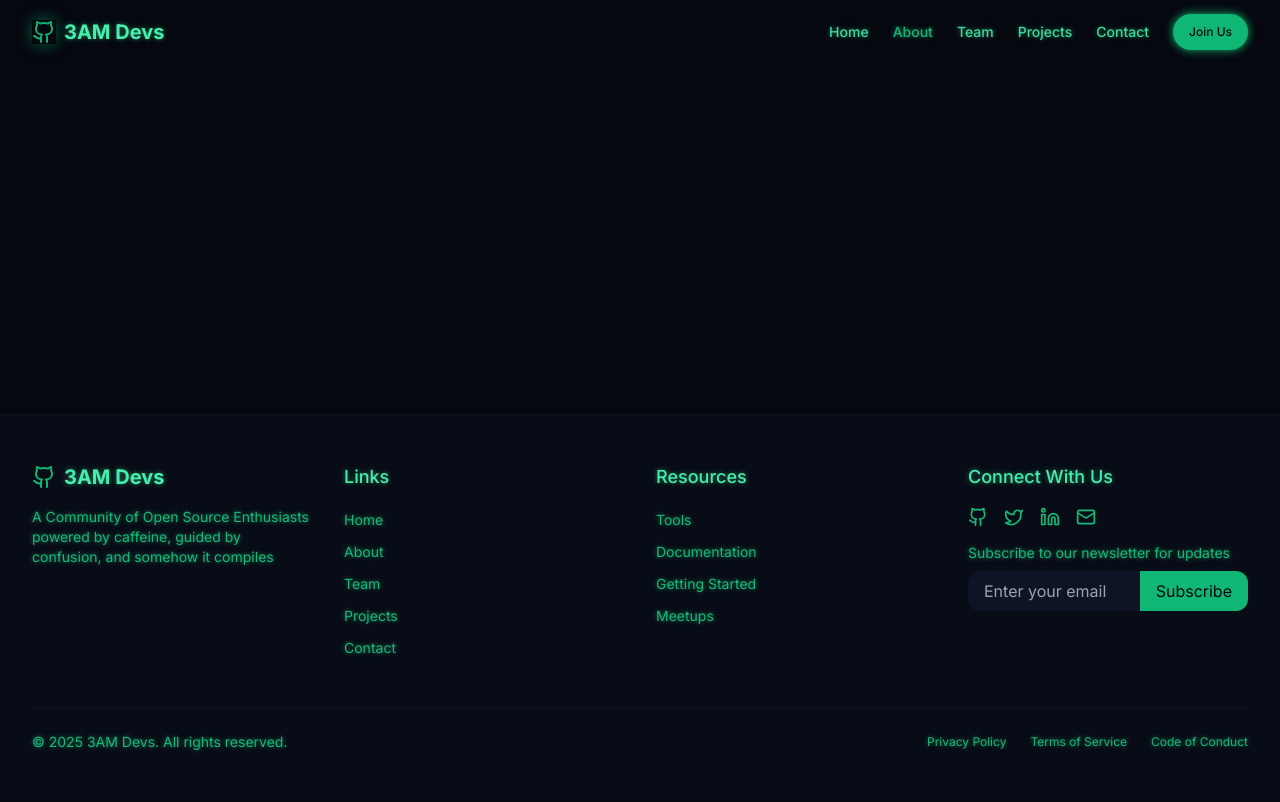
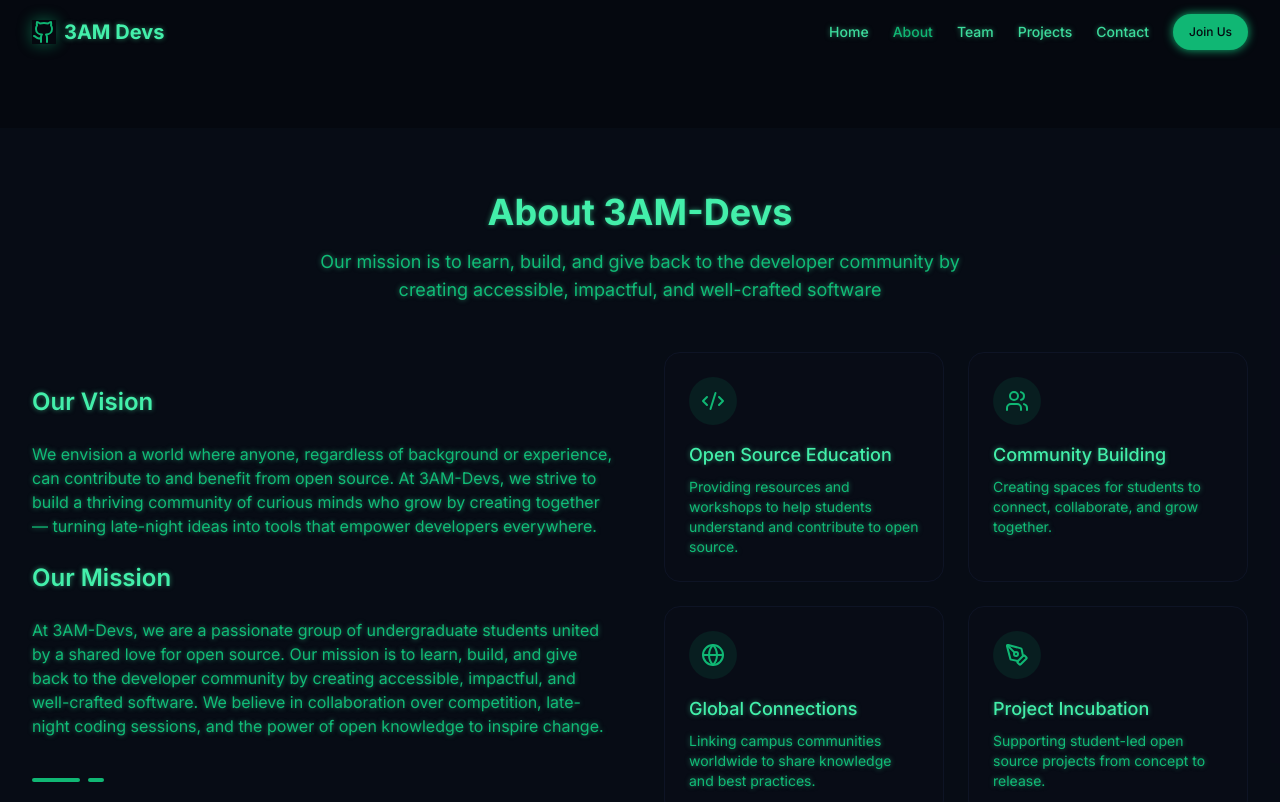
Before and after one commit to 3AM-Devs/website, a React (Vite) app: page /about in a window 1280 px wide. Shown: the top 802 px of the page. Built offline with nearby package versions, Linux system fonts and the light colour scheme.

Commit message:
add About page and Section component; update App routing

```diff
--- a/src/App.tsx
+++ b/src/App.tsx
@@ -1,8 +1,7 @@
-import React from 'react';
-import { BrowserRouter as Router, Routes, Route } from 'react-router-dom';
-import Layout from './components/layout/Layout';
-import Home from './pages/Home.tsx';
-
+import { Route, BrowserRouter as Router, Routes } from "react-router-dom";
+import Layout from "./components/layout/Layout";
+import About from "./pages/About.tsx";
+import Home from "./pages/Home.tsx";
 
 function App() {
   return (
@@ -10,6 +9,7 @@ function App() {
       <Layout>
         <Routes>
           <Route path="/" element={<Home />} />
+          <Route path="/about" element={<About />} />
         </Routes>
       </Layout>
     </Router>
--- /dev/null
+++ b/src/components/home/About.tsx
@@ -0,0 +1,94 @@
+import { Code2, Globe, PenTool, Users } from "lucide-react";
+import React from "react";
+import Section from "../ui/Section.tsx";
+
+const About: React.FC = () => {
+  return (
+    <Section
+      id="about"
+      title="About 3AM-Devs"
+      subtitle="Our mission is to learn,
+            build, and give back to the developer community by creating
+            accessible, impactful, and well-crafted software"
+      className="bg-muted/30"
+    >
+      <div className="grid grid-cols-1 md:grid-cols-2 gap-12 items-center">
+        <div className="space-y-6">
+          <h3 className="text-2xl font-semibold">Our Vision</h3>
+          <p className="text-muted-foreground">
+            We envision a world where anyone, regardless of background or
+            experience, can contribute to and benefit from open source. At
+            3AM-Devs, we strive to build a thriving community of curious minds
+            who grow by creating together — turning late-night ideas into tools
+            that empower developers everywhere.
+          </p>
+
+          <h3 className="text-2xl font-semibold">Our Mission</h3>
+          <p className="text-muted-foreground">
+            At 3AM-Devs, we are a passionate group of undergraduate students
+            united by a shared love for open source. Our mission is to learn,
+            build, and give back to the developer community by creating
+            accessible, impactful, and well-crafted software. We believe in
+            collaboration over competition, late-night coding sessions, and the
+            power of open knowledge to inspire change.
+          </p>
+
+          <div className="pt-4">
+            <div className="flex items-center gap-2">
+              <div className="h-1 w-12 bg-primary rounded-full"></div>
+              <div className="h-1 w-4 bg-primary rounded-full"></div>
+            </div>
+          </div>
+        </div>
+
+        <div className="grid grid-cols-1 sm:grid-cols-2 gap-6">
+          <div className="bg-card p-6 rounded-lg border border-border hover:border-primary/50 transition-all hover:shadow-md group">
+            <div className="w-12 h-12 p-3 bg-primary/10 rounded-full mb-4 group-hover:bg-primary/20 transition-colors">
+              <Code2 className="h-6 w-6 text-primary" />
+            </div>
+            <h4 className="text-lg font-medium mb-2">Open Source Education</h4>
+            <p className="text-sm text-muted-foreground">
+              Providing resources and workshops to help students understand and
+              contribute to open source.
+            </p>
+          </div>
+
+          <div className="bg-card p-6 rounded-lg border border-border hover:border-primary/50 transition-all hover:shadow-md group">
+            <div className="w-12 h-12 p-3 bg-primary/10 rounded-full mb-4 group-hover:bg-secondary/20 transition-colors">
+              <Users className="h-6 w-6 text-primary" />
+            </div>
+            <h4 className="text-lg font-medium mb-2">Community Building</h4>
+            <p className="text-sm text-muted-foreground">
+              Creating spaces for students to connect, collaborate, and grow
+              together.
+            </p>
+          </div>
+
+          <div className="bg-card p-6 rounded-lg border border-border hover:border-primary/50 transition-all hover:shadow-md group">
+            <div className="w-12 h-12 p-3 bg-primary/10 rounded-full mb-4 group-hover:bg-accent/20 transition-colors">
+              <Globe className="h-6 w-6 text-primary" />
+            </div>
+            <h4 className="text-lg font-medium mb-2">Global Connections</h4>
+            <p className="text-sm text-muted-foreground">
+              Linking campus communities worldwide to share knowledge and best
+              practices.
+            </p>
+          </div>
+
+          <div className="bg-card p-6 rounded-lg border border-border hover:border-primary/50 transition-all hover:shadow-md group">
+            <div className="h-12 w-12 p-3 bg-primary/10 rounded-full mb-4 group-hover:bg-primary/20 transition-colors">
+              <PenTool className="h-6 w-6 text-primary" />
+            </div>
+            <h4 className="text-lg font-medium mb-2">Project Incubation</h4>
+            <p className="text-sm text-muted-foreground">
+              Supporting student-led open source projects from concept to
+              release.
+            </p>
+          </div>
+        </div>
+      </div>
+    </Section>
+  );
+};
+
+export default About;
--- a/src/components/home/Stats.tsx
+++ b/src/components/home/Stats.tsx
@@ -6,7 +6,7 @@ const Stats: React.FC = () => {
   return (
     <div className="py-16 bg-primary/5 border-y border-border">
       <Container>
-        <div className="grid grid-cols-2 md:grid-cols-3 gap-8">
+        <div className="grid grid-cols-1 sm:grid-cols-2 md:grid-cols-3 gap-8 items-center">
           <div className="flex flex-col items-center text-center">
             <div className="p-3 bg-primary/10 rounded-full mb-4">
               <Users className="h-6 w-6 text-primary" />
@@ -16,16 +16,16 @@ const Stats: React.FC = () => {
           </div>
 
           <div className="flex flex-col items-center text-center">
-            <div className="p-3 bg-secondary/10 rounded-full mb-4">
-              <Code className="h-6 w-6 text-secondary" />
+            <div className="p-3 bg-primary/10 rounded-full mb-4">
+              <Code className="h-6 w-6 text-primary" />
             </div>
             <h3 className="text-3xl font-bold mb-2">2+</h3>
             <p className="text-muted-foreground">Open Source Projects</p>
           </div>
 
           <div className="flex flex-col items-center text-center">
-            <div className="p-3 bg-accent/10 rounded-full mb-4">
-              <Calendar className="h-6 w-6 text-accent" />
+            <div className="p-3 bg-primary/10 rounded-full mb-4">
+              <Calendar className="h-6 w-6 text-primary" />
             </div>
             <h3 className="text-3xl font-bold mb-2">1+</h3>
             <p className="text-muted-foreground">Meetups</p>
--- /dev/null
+++ b/src/components/ui/Section.tsx
@@ -0,0 +1,42 @@
+import React from 'react';
+import Container from './Container';
+
+interface SectionProps {
+  children: React.ReactNode;
+  className?: string;
+  id?: string;
+  title?: string;
+  subtitle?: string;
+}
+
+const Section: React.FC<SectionProps> = ({
+  children,
+  className = '',
+  id,
+  title,
+  subtitle,
+}) => {
+  return (
+    <section id={id} className={`py-16 ${className}`}>
+      <Container>
+        {(title || subtitle) && (
+          <div className="mb-12 text-center">
+            {title && (
+              <h2 className="text-3xl md:text-4xl font-bold mb-4 animate-slideIn">
+                {title}
+              </h2>
+            )}
+            {subtitle && (
+              <p className="text-lg text-muted-foreground max-w-2xl mx-auto animate-fadeIn">
+                {subtitle}
+              </p>
+            )}
+          </div>
+        )}
+        {children}
+      </Container>
+    </section>
+  );
+};
+
+export default Section;
--- /dev/null
+++ b/src/pages/About.tsx
@@ -0,0 +1,12 @@
+import React from 'react';
+import About from '../components/home/About.tsx';
+
+const AboutPage: React.FC = () => {
+  return (
+    <main className="py-16">
+      <About />
+    </main>
+  );
+};
+
+export default AboutPage;
```
